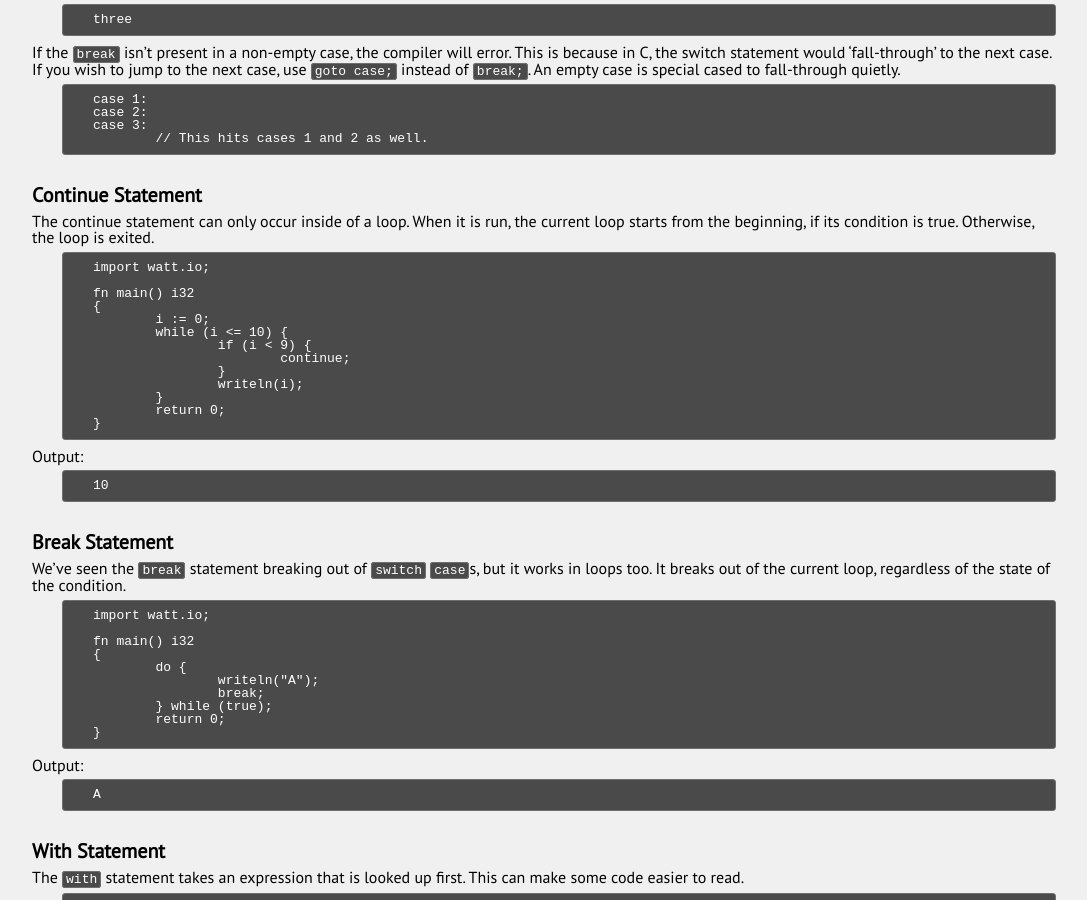
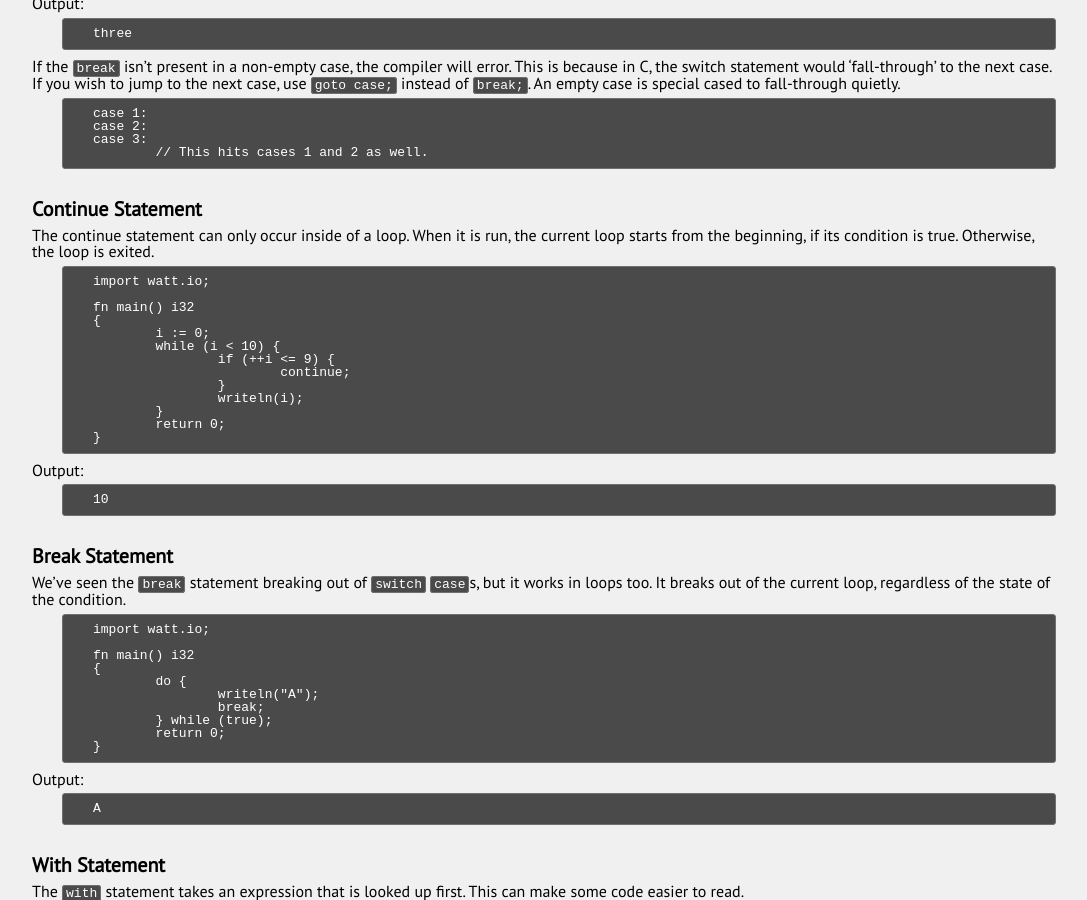
Before and after one commit to VoltLang/Website, a Jekyll site: the page built from doc/tvpl/c5-statements.md, in a window 1280 px wide and 900 px high, scrolled down 3410 px. Shown: the whole window, without its empty margins (96-1183 px from the left). Built offline with Jekyll 4.4.1, drawn with Linux system fonts in a browser that asks for light colours; some of the changed text lies outside the part shown.

```diff
--- a/doc/tvpl/c5-statements.md
+++ b/doc/tvpl/c5-statements.md
@@ -223,8 +224,8 @@ The continue statement can only occur inside of a loop. When it is run, the curr
 	fn main() i32
 	{
 		i := 0;
-		while (i <= 10) {
-			if (i < 9) {
+		while (i < 10) {
+			if (++i <= 9) {
 				continue;
 			}
 			writeln(i);
```
Also changed, not shown: other parts of doc/tvpl/c5-statements.md (+4 -3 lines).
